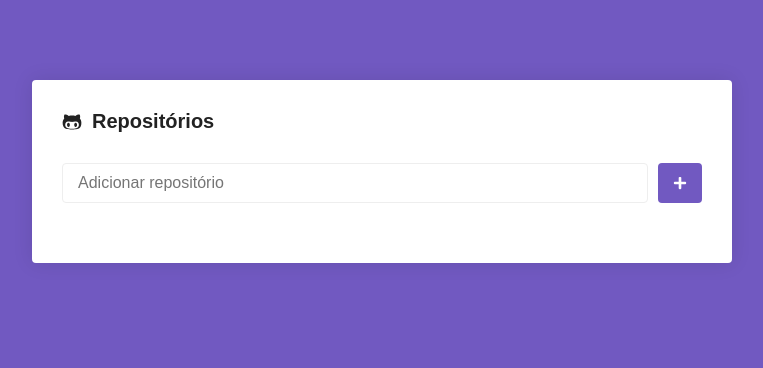
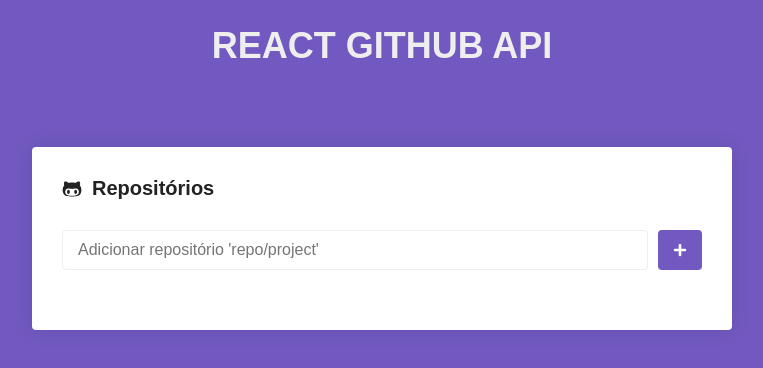
Before and after one commit to PequenoJoohn/react-github, a React (Create React App) app: page / in a window 1280 px wide. Shown: the top 368 px of the page, without its empty margins (258-1021 px from the left). Built offline with nearby package versions, Linux system fonts and the light colour scheme.

Commit message:
Add title.

```diff
--- a/src/pages/Main/index.js
+++ b/src/pages/Main/index.js
@@ -5,7 +5,7 @@
 import api from '../../services/api';
 
 import Container from '../../components/Container';
-import { Form, SubmitButton, List } from './styles';
+import { Title, Form, SubmitButton, List } from './styles';
 
 class Main extends Component {
     state = {
@@ -44,7 +44,7 @@
 
         const response = await api.get(`/repos/${newRepo}`)
 
-        console.log(response.data);
+        console.log(response);
 
         const data = {
             name: response.data.full_name
@@ -62,6 +62,8 @@
         const { newRepo, repositories, loading } = this.state;
 
         return (
+            <>
+                <Title>REACT GITHUB API</Title>
                 <Container>
                     <h1>
                         <FaGithubAlt />
@@ -69,7 +71,7 @@
             </h1>
 
                     <Form onSubmit={this.handleSubmit} loading={loading}>
-                    <input type="text" placeholder="Adicionar repositório" value={newRepo} onChange={this.handleInputChange} />
+                        <input type="text" placeholder="Adicionar repositório 'repo/project' " value={newRepo} onChange={this.handleInputChange} />
 
                         <SubmitButton loading={loading} >
                             {loading ? (<FaSpinner color="#FFF" size={14} />) : (<FaPlus color="#FFF" size={14} />)}
@@ -85,6 +87,7 @@
                 </List>
 
             </Container>
+            </>
         )
     }
 }
--- a/src/pages/Main/styles.js
+++ b/src/pages/Main/styles.js
@@ -1,4 +1,11 @@
 import styled, { keyframes, css } from 'styled-components';
+
+export const Title = styled.h1`
+    margin-top: 25px;
+    text-align:center;
+    font-size:36px;
+    color: #eee;
+`;
 
 export const Form = styled.form`
     margin-top: 30px;
```
Lines whose indentation alone changed are shown as unchanged.
